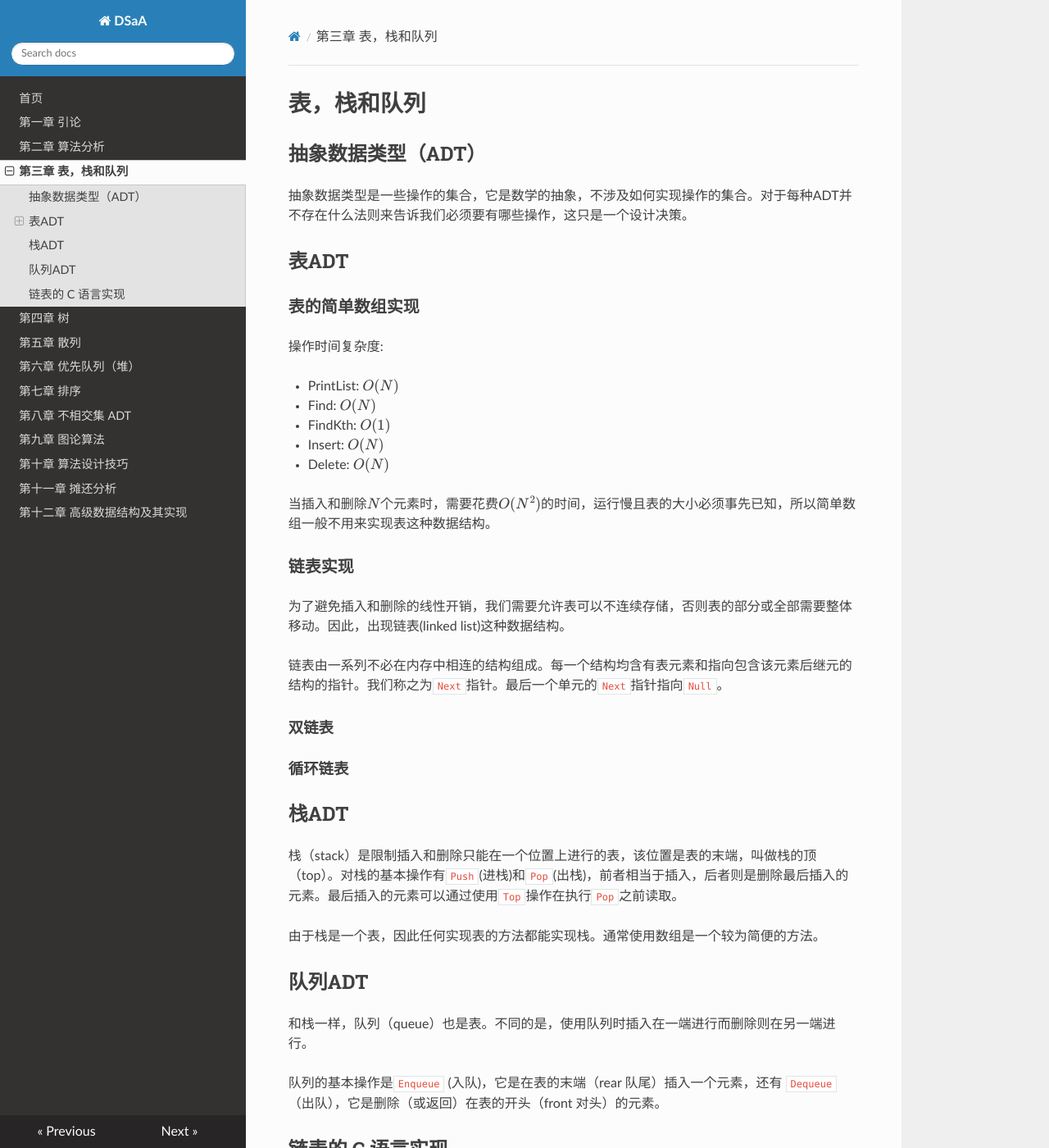
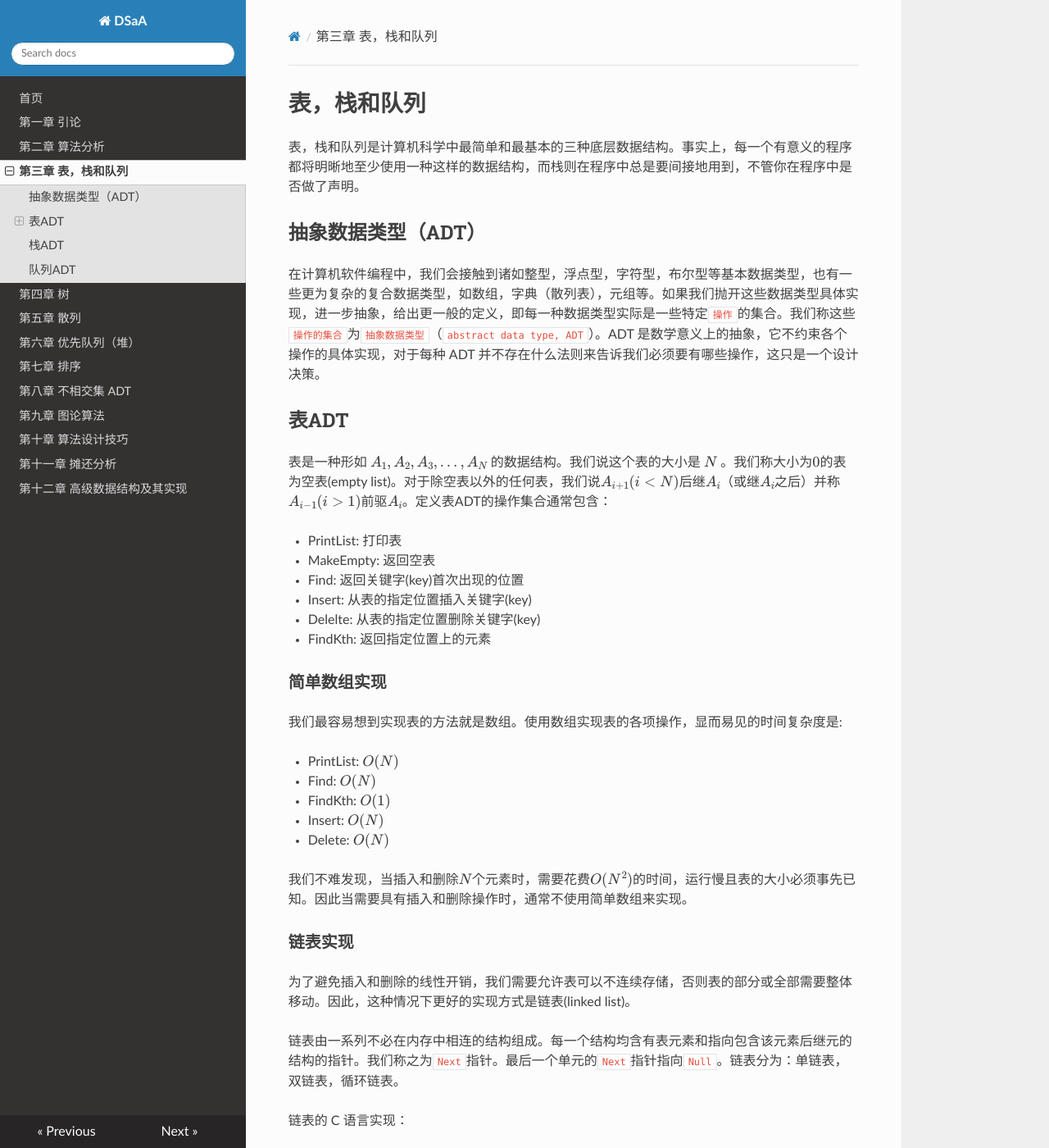
Before and after one commit to kenblikylee/DSaA, an MkDocs documentation site: the page built from docs/Chapter3/index.md, in a window 1280 px wide and 1400 px high. Shown: the whole window at 82% size. Built offline with MkDocs 1.6.1, drawn with Linux system fonts in a browser that asks for light colours; nearby versions of some CDN libraries; formulas are drawn with MathJax 3; some of the changed text lies outside the part shown.

Commit message:
update chapter3

````diff
--- a/docs/Chapter3/index.md
+++ b/docs/Chapter3/index.md
@@ -1,14 +1,25 @@
 # 表，栈和队列
+
+表，栈和队列是计算机科学中最简单和最基本的三种底层数据结构。事实上，每一个有意义的程序都将明晰地至少使用一种这样的数据结构，而栈则在程序中总是要间接地用到，不管你在程序中是否做了声明。
 
 ## 抽象数据类型（ADT）
 
-抽象数据类型是一些操作的集合，它是数学的抽象，不涉及如何实现操作的集合。对于每种ADT并不存在什么法则来告诉我们必须要有哪些操作，这只是一个设计决策。
+在计算机软件编程中，我们会接触到诸如整型，浮点型，字符型，布尔型等基本数据类型，也有一些更为复杂的复合数据类型，如数组，字典（散列表），元组等。如果我们抛开这些数据类型具体实现，进一步抽象，给出更一般的定义，即每一种数据类型实际是一些特定`操作`的集合。我们称这些`操作的集合`为`抽象数据类型`（`abstract data type, ADT`）。ADT 是数学意义上的抽象，它不约束各个操作的具体实现，对于每种 ADT 并不存在什么法则来告诉我们必须要有哪些操作，这只是一个设计决策。
 
 ## 表ADT
 
-### 表的简单数组实现
+表是一种形如 $A_1, A_2, A_3, \ldots, A_N$ 的数据结构。我们说这个表的大小是 $N$ 。我们称大小为$0$的表为空表(empty list)。对于除空表以外的任何表，我们说$A_{i+1}(i<N)$后继$A_i$（或继$A_i$之后）并称$A_{i-1}(i>1)$前驱$A_i$。定义表ADT的操作集合通常包含：
 
-操作时间复杂度:
+- PrintList: 打印表
+- MakeEmpty: 返回空表
+- Find: 返回关键字(key)首次出现的位置
+- Insert: 从表的指定位置插入关键字(key)
+- Delelte: 从表的指定位置删除关键字(key)
+- FindKth: 返回指定位置上的元素
+
+### 简单数组实现
+
+我们最容易想到实现表的方法就是数组。使用数组实现表的各项操作，显而易见的时间复杂度是:
 
 - PrintList: $O(N)$
 - Find: $O(N)$
@@ -16,31 +27,15 @@
 - Insert: $O(N)$
 - Delete: $O(N)$
 
-当插入和删除$N$个元素时，需要花费$O(N^2)$的时间，运行慢且表的大小必须事先已知，所以简单数组一般不用来实现表这种数据结构。
+我们不难发现，当插入和删除$N$个元素时，需要花费$O(N^2)$的时间，运行慢且表的大小必须事先已知。因此当需要具有插入和删除操作时，通常不使用简单数组来实现。
 
 ### 链表实现
 
-为了避免插入和删除的线性开销，我们需要允许表可以不连续存储，否则表的部分或全部需要整体移动。因此，出现链表(linked list)这种数据结构。
+为了避免插入和删除的线性开销，我们需要允许表可以不连续存储，否则表的部分或全部需要整体移动。因此，这种情况下更好的实现方式是链表(linked list)。
 
-链表由一系列不必在内存中相连的结构组成。每一个结构均含有表元素和指向包含该元素后继元的结构的指针。我们称之为`Next`指针。最后一个单元的`Next`指针指向`Null`。
+链表由一系列不必在内存中相连的结构组成。每一个结构均含有表元素和指向包含该元素后继元的结构的指针。我们称之为`Next`指针。最后一个单元的`Next`指针指向`Null`。链表分为：单链表，双链表，循环链表。
 
-#### 双链表
-
-#### 循环链表
-
-## 栈ADT
-
-栈（stack）是限制插入和删除只能在一个位置上进行的表，该位置是表的末端，叫做栈的顶（top）。对栈的基本操作有`Push`(进栈)和`Pop`(出栈)，前者相当于插入，后者则是删除最后插入的元素。最后插入的元素可以通过使用`Top`操作在执行`Pop`之前读取。
-
-由于栈是一个表，因此任何实现表的方法都能实现栈。通常使用数组是一个较为简便的方法。
-
-## 队列ADT
-
-和栈一样，队列（queue）也是表。不同的是，使用队列时插入在一端进行而删除则在另一端进行。
-
-队列的基本操作是`Enqueue` (入队)，它是在表的末端（rear 队尾）插入一个元素，还有 `Dequeue` （出队），它是删除（或返回）在表的开头（front 对头）的元素。
-
-## 链表的 C 语言实现
+链表的 C 语言实现：
 
 ``` c
 #include <stdlib.h>
@@ -130,3 +125,15 @@ DeleteList(Node* L)
     }
 }
 ```
+
+## 栈ADT
+
+栈（stack）是限制插入和删除只能在一个位置上进行的表，该位置是表的末端，叫做栈的顶（top）。对栈的基本操作有`Push`(进栈)和`Pop`(出栈)，前者相当于插入，后者则是删除最后插入的元素。最后插入的元素可以通过使用`Top`操作在执行`Pop`之前读取。
+
+由于栈是一个表，因此任何实现表的方法都能实现栈。通常使用数组是一个较为简便的方法。
+
+## 队列ADT
+
+和栈一样，队列（queue）也是表。不同的是，使用队列时插入在一端进行而删除则在另一端进行。
+
+队列的基本操作是`Enqueue` (入队)，它是在表的末端（rear 队尾）插入一个元素，还有 `Dequeue` （出队），它是删除（或返回）在表的开头（front 对头）的元素。
````
